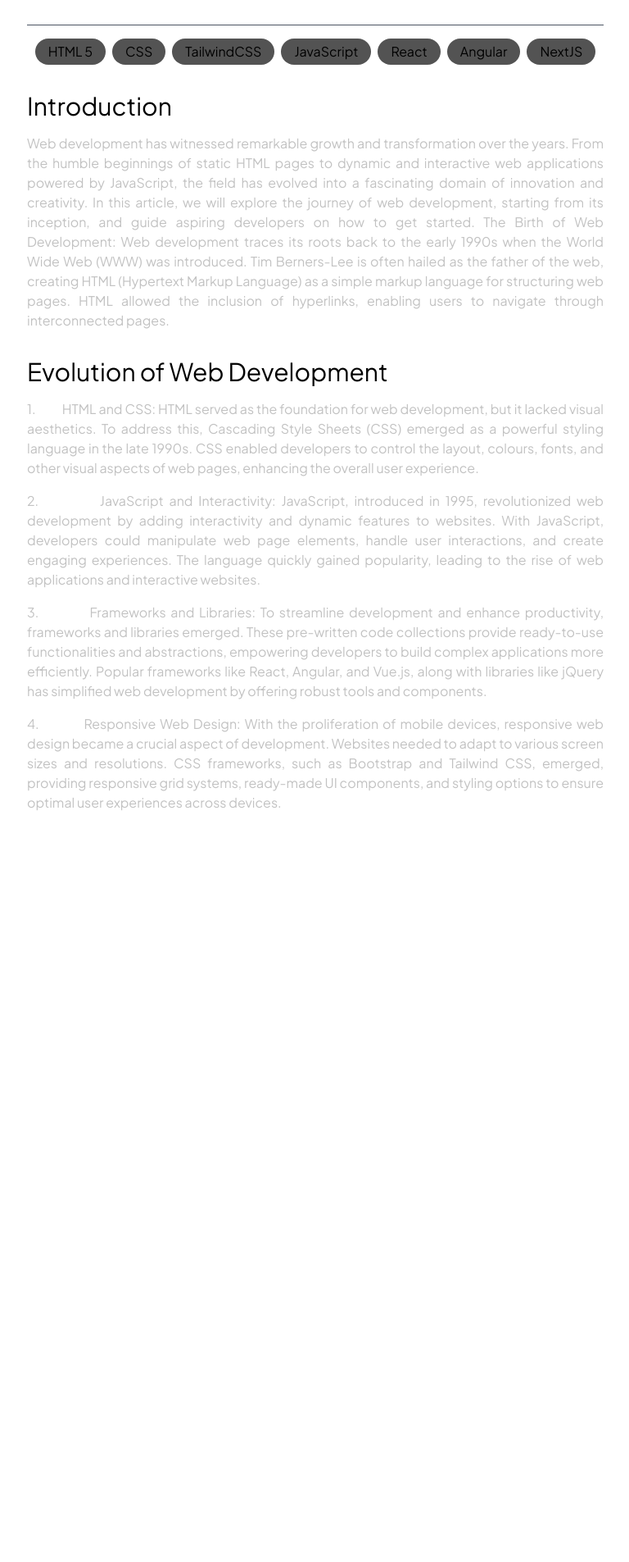
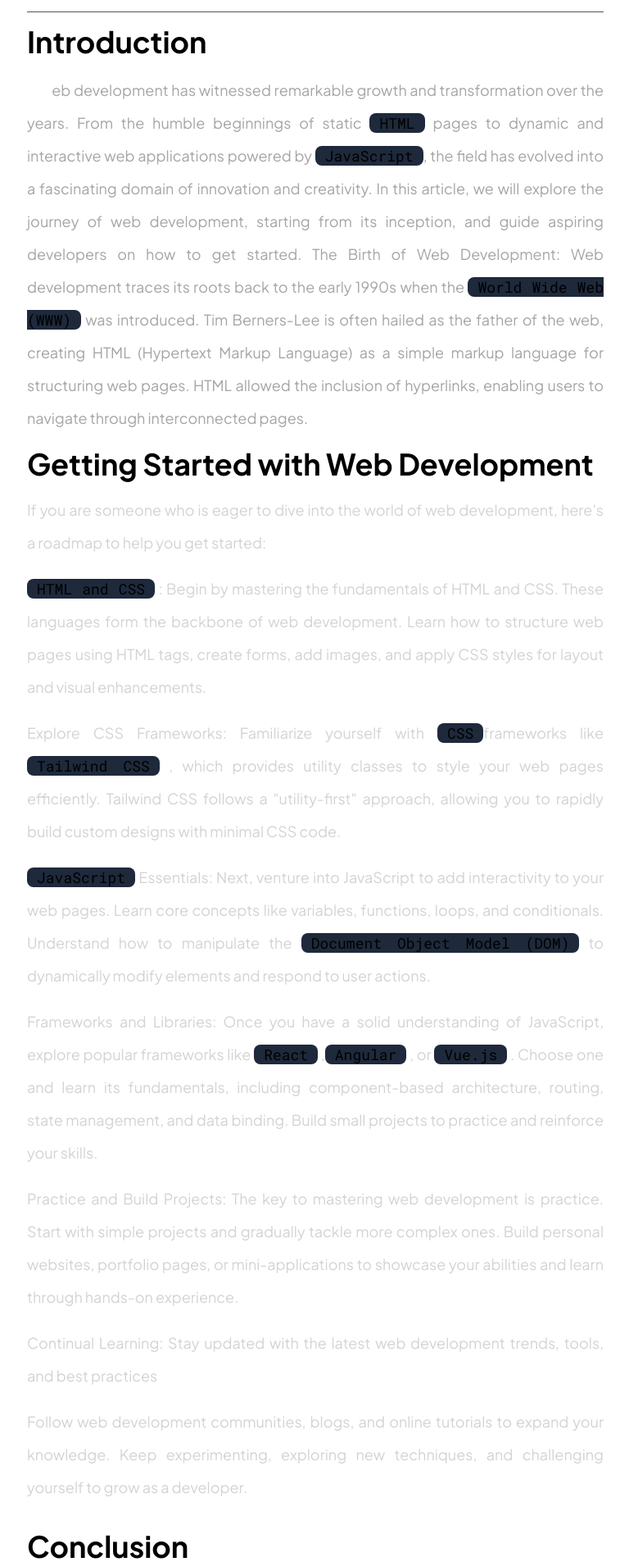
Before and after one commit to psidh/Blog, a Next.js app: page /web in a window 1280 px wide. Shown: the part 475-2380 px from the top of the page at 82% size, without its empty margins (255-1023 px from the left). Before the commit the page ends 1482 px from the top, so only its background shows below. Built offline with nearby package versions, Linux system fonts and the light colour scheme.

Commit message:
web dev article published

```diff
--- a/app/(blogs)/web/page.tsx
+++ b/app/(blogs)/web/page.tsx
@@ -1,8 +1,12 @@
 import React from 'react';
 import { GoBook } from 'react-icons/go';
+import { Roboto_Mono } from 'next/font/google';
+const roboto = Roboto_Mono({ subsets: ['latin'] });
+
 export default function page() {
   const pClass = `px-4 py-1 rounded-full bg-[#535353]`;
-  const liClass = `text-justify text-[#c2c2c2]  my-4`;
+  const liClass = `text-justify text-[#d3d3d3]  my-4 text-lg leading-10`;
+  const spanClass = `${roboto.className} bg-slate-800 text-[#d9d9d9]  text-black px-3 rounded-lg`;
   return (
     <div>
       <div>
@@ -23,7 +27,7 @@ export default function page() {
                 Exploring the Evolution of Web Development Technologies
               </h3>
 
-              <div className="flex space-x-3 items-center justify-center my-4">
+              <div className="flex space-x-3 items-center justify-center">
                 <img
                   src="/me.jpeg"
                   alt="sidharth"
@@ -40,31 +44,25 @@ export default function page() {
             </div>
 
             <div>
-              <hr className="text-lg w-full px-5 border-gray-600 mb-4" />
+              <hr className="text-lg w-full px-5 border-gray-600" />
             </div>
 
-            <div className="flex flex-wrap space-x-2 justify-center">
-              <p className={pClass}>HTML 5</p>
-              <p className={pClass}>CSS</p>
-              <p className={pClass}>TailwindCSS</p>
-              <p className={pClass}>JavaScript</p>
-              <p className={pClass}>React</p>
-              <p className={pClass}>Angular</p>
-              <p className={pClass}>NextJS</p>
-            </div>
+            <div>
+              <h2 className="text-4xl my-4 font-bold">Introduction</h2>
+              <p className="text-justify text-lg text-[#a5a5a5] leading-10">
 
-            <div className="my-4 ">
-              <h2 className="text-3xl my-4">Introduction</h2>
-              <p className="text-justify text-[#c2c2c2] ">
-                     Web development has witnessed remarkable growth and
-                transformation over the years. From the humble beginnings of
-                static HTML pages to dynamic and interactive web applications
-                powered by JavaScript, the field has evolved into a fascinating
-                domain of innovation and creativity. In this article, we will
-                explore the journey of web development, starting from its
-                inception, and guide aspiring developers on how to get started.
-                The Birth of Web Development: Web development traces its roots
-                back to the early 1990s when the World Wide Web (WWW) was
+                <span className="text-3xl font-semibold text-white">W</span>eb
+                development has witnessed remarkable growth and transformation
+                over the years. From the humble beginnings of static{' '}
+                <span className={spanClass}>HTML</span> pages to dynamic and
+                interactive web applications powered by{' '}
+                <span className={spanClass}>JavaScript</span>, the field has
+                evolved into a fascinating domain of innovation and creativity.
+                In this article, we will explore the journey of web development,
+                starting from its inception, and guide aspiring developers on
+                how to get started. The Birth of Web Development: Web
+                development traces its roots back to the early 1990s when the{' '}
+                <span className={spanClass}>World Wide Web (WWW)</span> was
                 introduced. Tim Berners-Lee is often hailed as the father of the
                 web, creating HTML (Hypertext Markup Language) as a simple
                 markup language for structuring web pages. HTML allowed the
@@ -72,49 +70,83 @@ export default function page() {
                 interconnected pages.
               </p>
             </div>
-
             <div>
-              <h2 className="text-3xl my-4">Evolution of Web Development</h2>
+              <h2 className="text-4xl my-4 font-bold">
+                Getting Started with Web Development
+              </h2>
+              <p className={`text-lg my-4 ${liClass}`}>
+                        If you are someone who is eager to dive into the world
+                of web development, here's a roadmap to help you get started:
+              </p>
               <ol>
                 <li className={liClass}>
-                  1.           HTML and CSS: HTML served as the foundation for
-                  web development, but it lacked visual aesthetics. To address
-                  this, Cascading Style Sheets (CSS) emerged as a powerful
-                  styling language in the late 1990s. CSS enabled developers to
-                  control the layout, colours, fonts, and other visual aspects
-                  of web pages, enhancing the overall user experience.
+                  <span className={spanClass}>HTML and CSS</span> : Begin by
+                  mastering the fundamentals of HTML and CSS. These languages
+                  form the backbone of web development. Learn how to structure
+                  web pages using HTML tags, create forms, add images, and apply
+                  CSS styles for layout and visual enhancements.
                 </li>
                 <li className={liClass}>
-                  2.           JavaScript and Interactivity: JavaScript,
-                  introduced in 1995, revolutionized web development by adding
-                  interactivity and dynamic features to websites. With
-                  JavaScript, developers could manipulate web page elements,
-                  handle user interactions, and create engaging experiences. The
-                  language quickly gained popularity, leading to the rise of web
-                  applications and interactive websites.
+                  Explore CSS Frameworks: Familiarize yourself with{' '}
+                  <span className={spanClass}>CSS</span>
+                  frameworks like{' '}
+                  <span className={spanClass}>Tailwind CSS</span> , which
+                  provides utility classes to style your web pages efficiently.
+                  Tailwind CSS follows a "utility-first" approach, allowing you
+                  to rapidly build custom designs with minimal CSS code.
                 </li>
                 <li className={liClass}>
-                  3.           Frameworks and Libraries: To streamline
-                  development and enhance productivity, frameworks and libraries
-                  emerged. These pre-written code collections provide
-                  ready-to-use functionalities and abstractions, empowering
-                  developers to build complex applications more efficiently.
-                  Popular frameworks like React, Angular, and Vue.js, along with
-                  libraries like jQuery has simplified web development by
-                  offering robust tools and components.
+                  <span className={spanClass}>JavaScript</span> Essentials:
+                  Next, venture into JavaScript to add interactivity to your web
+                  pages. Learn core concepts like variables, functions, loops,
+                  and conditionals. Understand how to manipulate the{' '}
+                  <span className={spanClass}>Document Object Model (DOM)</span>{' '}
+                  to dynamically modify elements and respond to user actions.
                 </li>
                 <li className={liClass}>
-                  4.           Responsive Web Design: With the proliferation of
-                  mobile devices, responsive web design became a crucial aspect
-                  of development. Websites needed to adapt to various screen
-                  sizes and resolutions. CSS frameworks, such as Bootstrap and
-                  Tailwind CSS, emerged, providing responsive grid systems,
-                  ready-made UI components, and styling options to ensure
-                  optimal user experiences across devices.
+                  Frameworks and Libraries: Once you have a solid understanding
+                  of JavaScript, explore popular frameworks like{' '}
+                  <span className={spanClass}>React</span> ,
+                  <span className={spanClass}>Angular</span> , or{' '}
+                  <span className={spanClass}>Vue.js</span> . Choose one and
+                  learn its fundamentals, including component-based
+                  architecture, routing, state management, and data binding.
+                  Build small projects to practice and reinforce your skills.
+                </li>
+                <li className={liClass}>
+                  Practice and Build Projects: The key to mastering web
+                  development is practice. Start with simple projects and
+                  gradually tackle more complex ones. Build personal websites,
+                  portfolio pages, or mini-applications to showcase your
+                  abilities and learn through hands-on experience.
+                </li>
+                <li className={liClass}>
+                  Continual Learning: Stay updated with the latest web
+                  development trends, tools, and best practices
+                </li>
+                <li className={liClass}>
+                  Follow web development communities, blogs, and online
+                  tutorials to expand your knowledge. Keep experimenting,
+                  exploring new techniques, and challenging yourself to grow as
+                  a developer.
                 </li>
               </ol>
             </div>
 
+            <div>
+              <h2 className="text-4xl my-4 font-bold">Conclusion</h2>
+              <p className={liClass}>
+                Web development has come a long way, transforming from static
+                HTML pages to dynamic, interactive web applications powered by
+                JavaScript. As a sophomore web developer, you have already
+                acquired a strong foundation with HTML, CSS, Tailwind CSS, and
+                JavaScript. By exploring frameworks, practising regularly, and
+                staying curious, you can embark on an exciting journey of web
+                development and contribute to the ever-evolving digital
+                landscape. So, roll up your sleeves, dive into coding, and let
+                your creativity shape the future of the web!
+              </p>
+            </div>
           </div>
         </div>
       </div>
```
